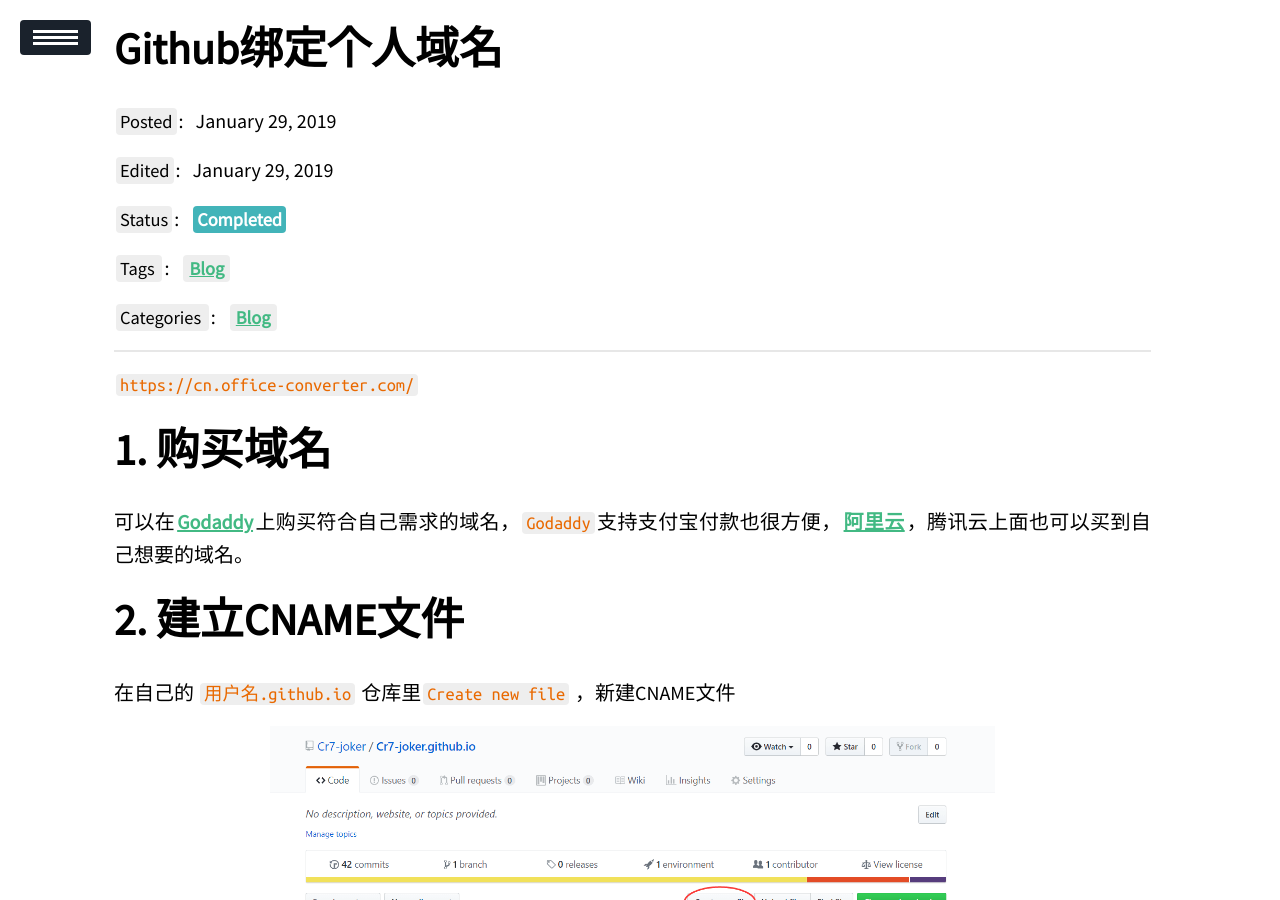
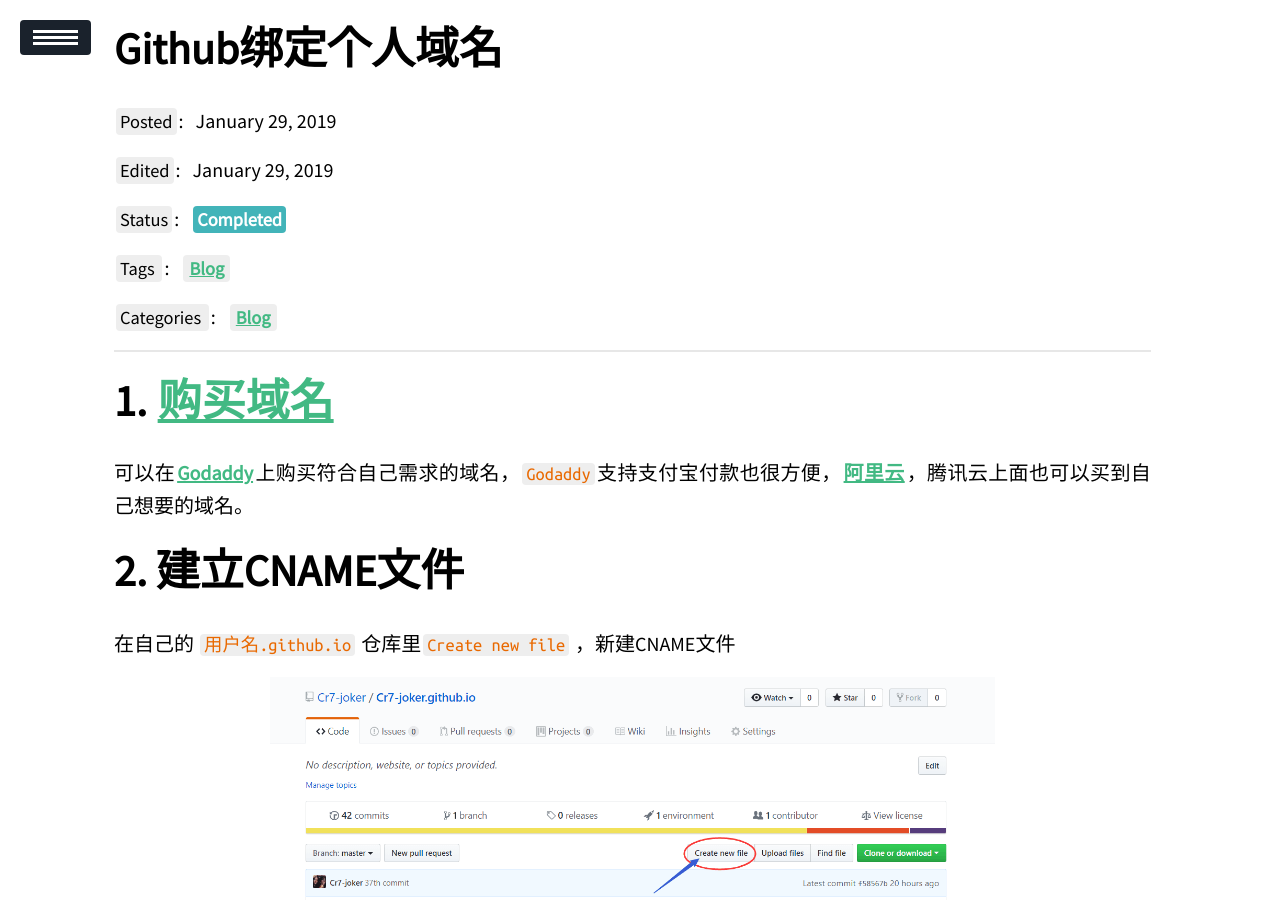
Before and after one commit to Cr7-joker/Cr7-joker.github.io, a Jekyll site: the page built from _posts/2019-01-29-Github绑定个人域名/2019-01-29-Github绑定个人域名.md, in a window 1280 px wide and 900 px high. Built offline with Jekyll 4.4.1, drawn with Linux system fonts in a browser that asks for light colours; our own code applies the rules of GitHub Pages for plain Markdown files; a script that is not in the unit is left out.

Commit message:
third post commit

```diff
--- a/_posts/2019-01-29-Github绑定个人域名/2019-01-29-Github绑定个人域名.md
+++ b/_posts/2019-01-29-Github绑定个人域名/2019-01-29-Github绑定个人域名.md
@@ -6,8 +6,8 @@
 status: Completed
 description: 给创建的Github.io绑定个人域名，通过个人域名就可以快速访问到Github.io主页了
 ---
-`https://cn.office-converter.com/`
-# 购买域名
+
+# [购买域名](https://cn.office-converter.com/)
 
 可以在[Godaddy](https://www.godaddy.com)上购买符合自己需求的域名，`Godaddy`支持支付宝付款也很方便，[阿里云](https://wanwang.aliyun.com/domain)，腾讯云上面也可以买到自己想要的域名。
 
```
